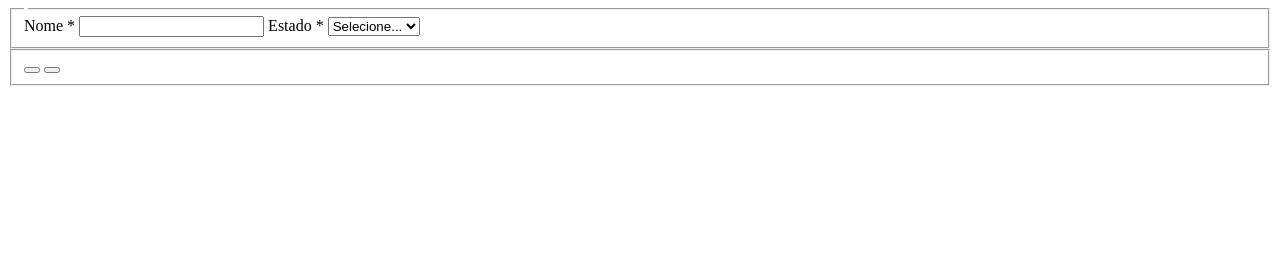
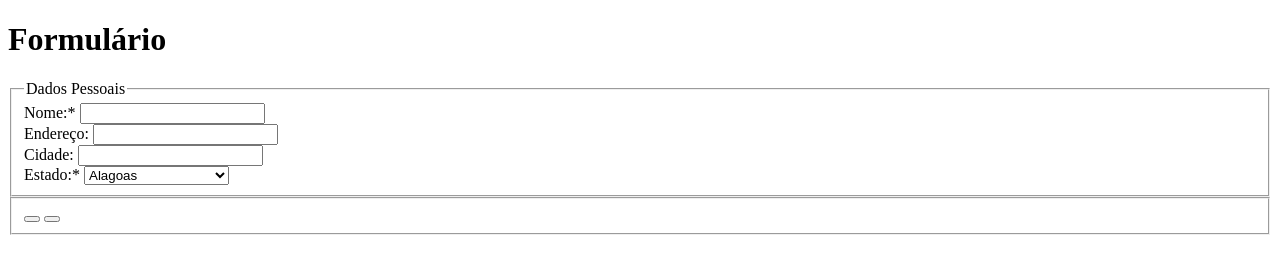
Before and after one commit to emiliaquerino/Formul-rio, a plain HTML site: page index.html in a window 1280 px wide. Drawn offline with Linux system fonts and the light colour scheme.

Commit message:
Cria os campos dos dados pessoais

```diff
--- a/index.html
+++ b/index.html
@@ -7,17 +7,33 @@
 </head>
 <body>
 
+  <h1>Formulário</h1>
+
   <form>
     <fieldset>
-      <legend></legend>
-      <label for="nome">Nome <span class="required">*</span></label>
-      <input type="text" id="nome" name="nome" required>
+      <legend>Dados Pessoais</legend>
+      <label for="nome">Nome:<span class="required">*</span></label>
+      <input type="text" id="nome" name="nome" required></br>
+      <label for="endereço">Endereço:</label>
+      <input type="text" id="endereço" name="endereço"></br>
+      <label for="cidade">Cidade:</label>
+      <input type="text" id="cidade" name="cidade"></br>
+      <label for="estado">Estado:<span class="required">*</span></label>
+      <select id="estado" name="estado" required></br>
+        <option value="alagoas">Alagoas</option>
+        <option value="bahia">Bahia</option>
+        <option value="ceará">Ceará</option>
+        <option value="maranhão">Maranhão</option>
+        <option value="paraíba">Paraíba</option>
+        <option value="pernambuco">Pernambuco</option>
+        <option value="piauí">Piauí</option>
+        <option value="rio grande do norte">Rio Grande do Norte</option>
+        <option value="sergipe">Sergipe</option>
+        </select>
 
-      <label for="estado">Estado <span class="required">*</span></label>
-      <select id="estado" name="estado" required>
-        <option value="" disabled selected>Selecione...</option>
-       .
-       .
+
+
+
 
       </select>
     </fieldset>
```
Also changed, not shown: Untitled.png (added).
